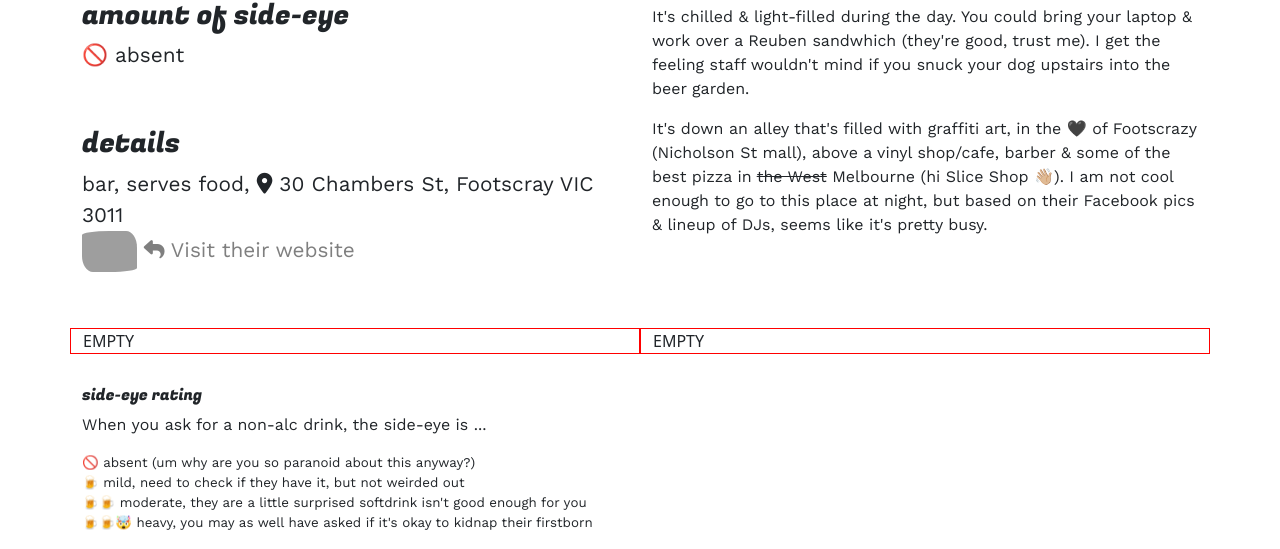
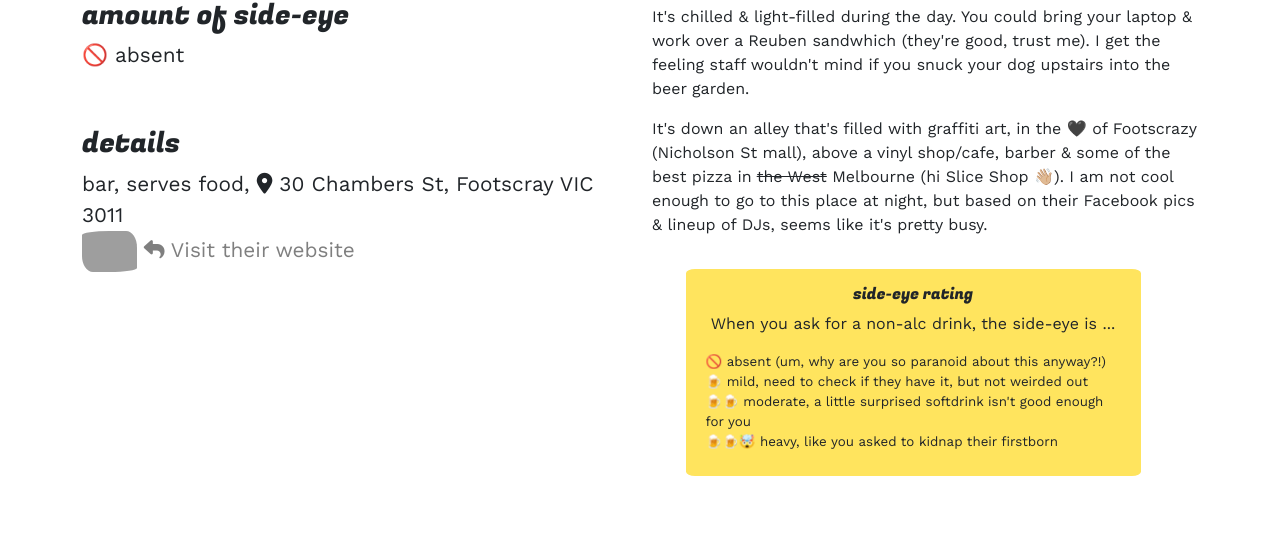
Before and after one commit to katfay/boozefree, a plain HTML site: page babySnakes.html in a window 1280 px wide. Shown: the part 408-957 px from the top of the page. After the commit the page ends 884 px from the top, so only its background shows below. Drawn offline with nearby package versions, Linux system fonts and the light colour scheme; grey boxes are pictures that could not be loaded.

Commit message:
Style and move 'side-eye rating' content
- Move 'side-eye rating' content up into new row and col-10 inside the LHS col-6.
- Create CSS class to style 'side-eye rating' content for border, colour, text alignment.
- Apply Bootstrap shortcuts to vary content text alignment and margin.

```diff
--- a/babySnakes.html
+++ b/babySnakes.html
@@ -87,25 +87,24 @@
                 pretty busy.
               </p>
             </div>
+            <div class="row">
+              <div class="col-1"></div>
+              <div class="col-10 mt-3 side-eye-rating">
+                <h6>side-eye rating</h6>
+                <p>When you ask for a non-alc drink, the side-eye is ...</p>
+                <p class="small-text">
+                  🚫 absent (um, why are you so paranoid about this anyway?!)
+                  <br />
+                  🍺 mild, need to check if they have it, but not weirded out
+                  <br />
+                  🍺🍺 moderate, a little surprised softdrink isn't good enough
+                  for you<br />
+                  🍺🍺🤯 heavy, like you asked to kidnap their firstborn
+                </p>
+              </div>
+              <div class="col-1"></div>
+            </div>
           </div>
-        </div>
-      </div>
-      <div class="row">
-        <div class="col-6 test-border">EMPTY</div>
-        <div class="col-6 test-border">EMPTY</div>
-      </div>
-      <div class="row">
-        <div class="col-12">
-          <h6>side-eye rating</h6>
-          <p>When you ask for a non-alc drink, the side-eye is ...</p>
-          <p class="small-text">
-            🚫 absent (um why are you so paranoid about this anyway?) <br />
-            🍺 mild, need to check if they have it, but not weirded out <br />
-            🍺🍺 moderate, they are a little surprised softdrink isn't good
-            enough for you<br />
-            🍺🍺🤯 heavy, you may as well have asked if it's okay to kidnap
-            their firstborn
-          </p>
         </div>
       </div>
     </div>
--- a/styles/styles.css
+++ b/styles/styles.css
@@ -20,8 +20,7 @@ h1,
 h2,
 h3,
 h4,
-h5,
-h6 {
+h5 {
   font-family: "Fugaz One", cursive;
   margin-top: 2rem;
 }
@@ -33,6 +32,11 @@ h1 {
 
 h2 {
   font-size: calc(1.2rem + 1.2vw);
+}
+
+h6 {
+  font-family: "Fugaz One", cursive;
+  margin-top: 0.5rem;
 }
 
 p {
@@ -47,6 +51,10 @@ p {
   color: #7f7f7f;
 }
 
+.lemon-butter {
+  color: #ffe45e;
+}
+
 .fugaz-font {
   font-family: "Fugaz One", cursive;
 }
@@ -57,6 +65,7 @@ p {
 
 .small-text {
   font-size: smaller;
+  text-align: left;
 }
 
 .summary-text p {
@@ -113,3 +122,12 @@ p {
   border-radius: 50%;
   box-shadow: -9px 9px 5px silver;
 }
+
+.side-eye-rating {
+  border-style: solid;
+  border-width: 0.5rem;
+  border-color: #ffe45e;
+  text-align: center;
+  background-color: #ffe45e;
+  border-radius: 2%;
+}
```
